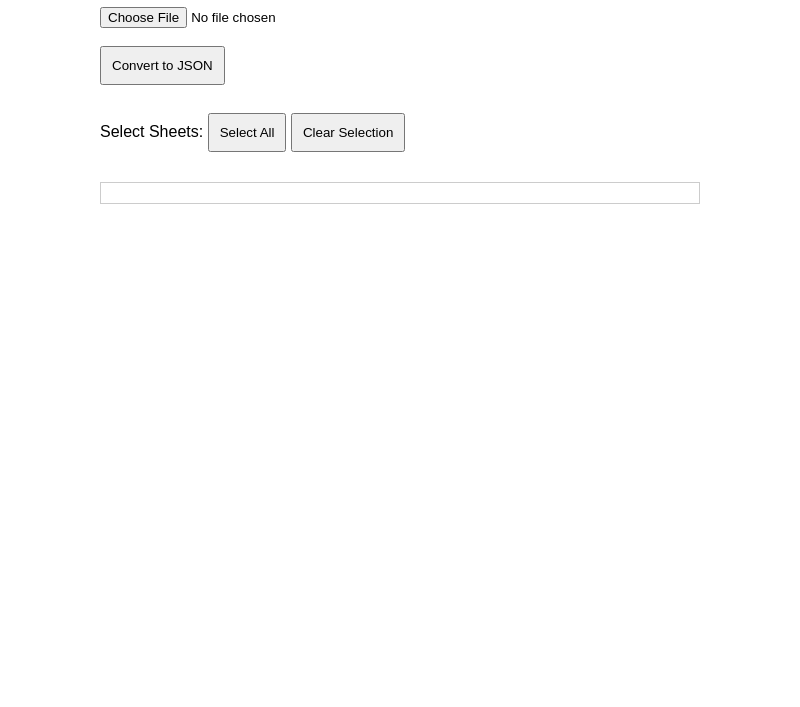
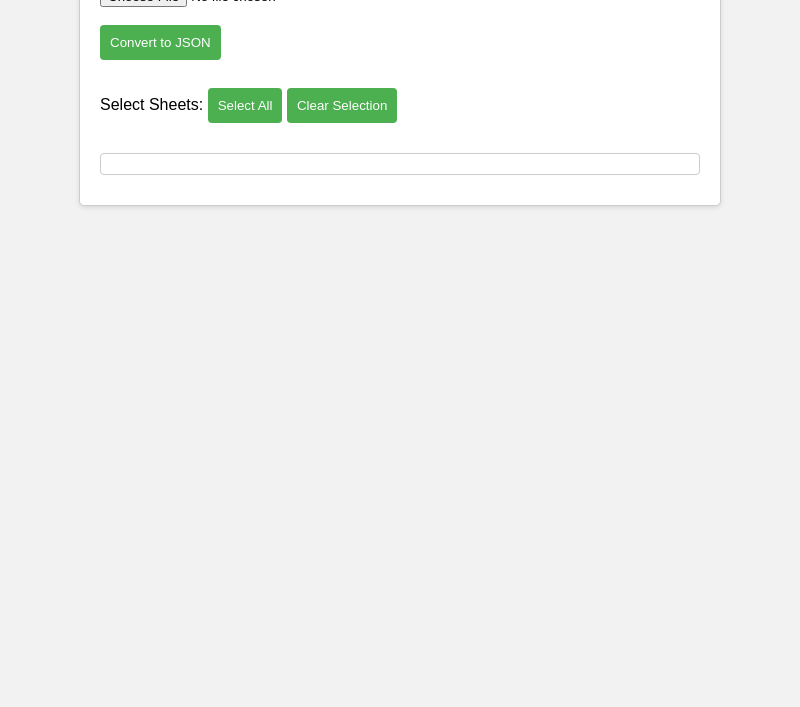
Before and after one commit to varunkumarchennamagic/web-and-electron-xlsx-final, an Electron app: page index.html in a window 800 px wide. Shown: the part 93-800 px from the top of the page. Drawn offline with nearby package versions, Linux system fonts and the light colour scheme.

Commit message:
best css and working progressbar

```diff
--- a/style.css
+++ b/style.css
@@ -2,21 +2,32 @@ body {
     font-family: Arial, sans-serif;
     margin: 0;
     padding: 0;
+    background-color: #f2f2f2;
   }
 
   .container {
     max-width: 600px;
     margin: 0 auto;
     padding: 20px;
+    background-color: #fff;
+    border: 1px solid #ccc;
+    border-radius: 5px;
+    box-shadow: 0 2px 5px rgba(0, 0, 0, 0.1);
   }
 
   h1 {
     text-align: center;
+    margin-top: 0;
   }
 
   button {
     padding: 10px;
     margin-bottom: 10px;
+    background-color: #4caf50;
+    color: #fff;
+    border: none;
+    border-radius: 4px;
+    cursor: pointer;
   }
 
   .hidden {
@@ -27,10 +38,18 @@ body {
     margin-top: 10px;
   }
 
+  .download-link {
+    display: block;
+    margin-bottom: 5px;
+  }
+
   #progressBar {
     border: 1px solid #ccc;
     height: 20px;
     margin-top: 20px;
+    background-color: #fff;
+    border-radius: 4px;
+    overflow: hidden;
   }
 
   #progressBar span {
@@ -38,13 +57,18 @@ body {
     height: 100%;
     background-color: #4caf50;
     width: 0%;
+    transition: width 0.3s ease-in-out;
   }
 
   #progressPercentage {
     margin-top: 10px;
     font-weight: bold;
+    text-align: center;
   }
 
   #progressLog {
     margin-top: 10px;
+    text-align: center;
+    font-style: italic;
+    color: #888;
   }
```
